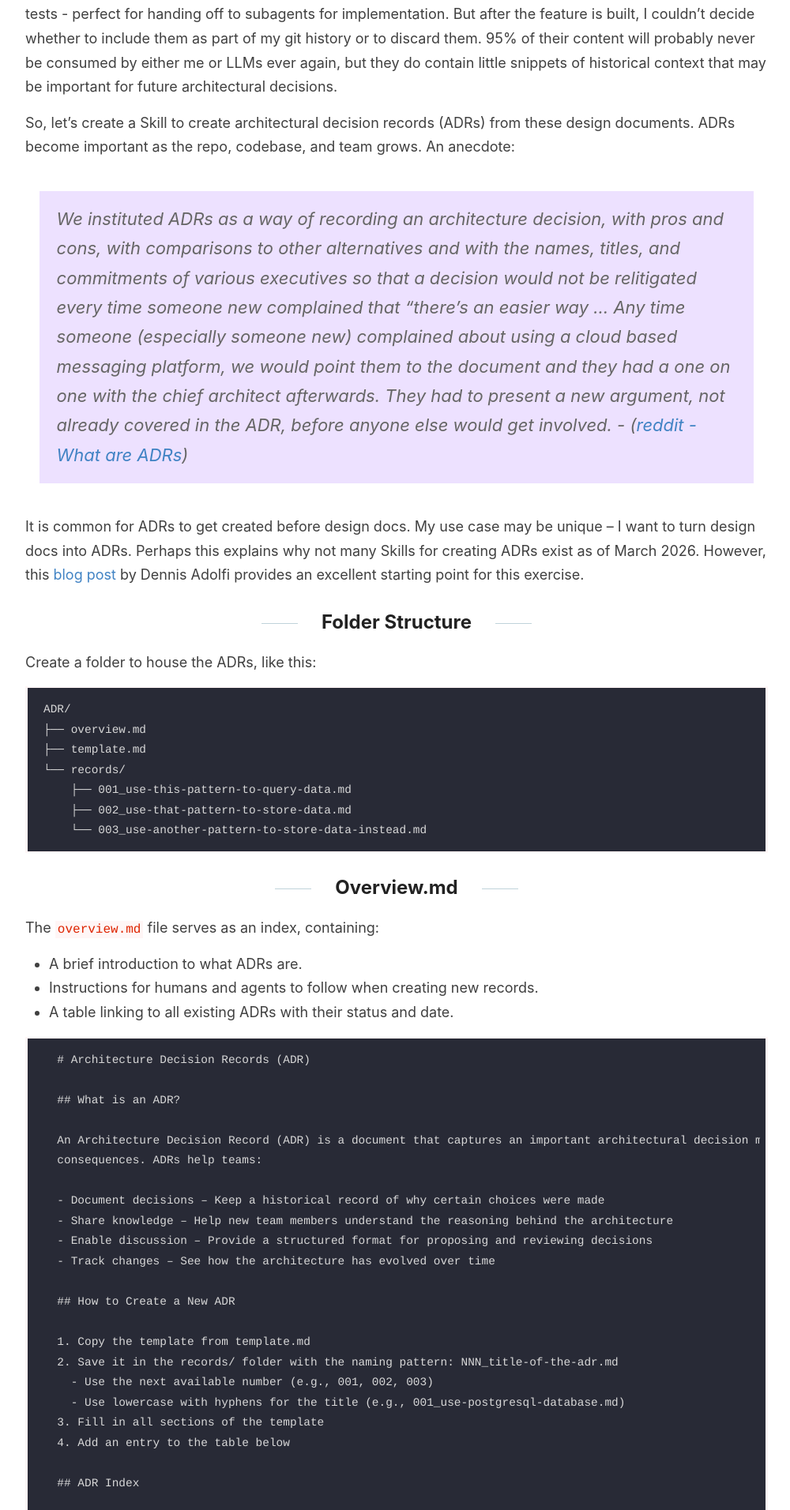
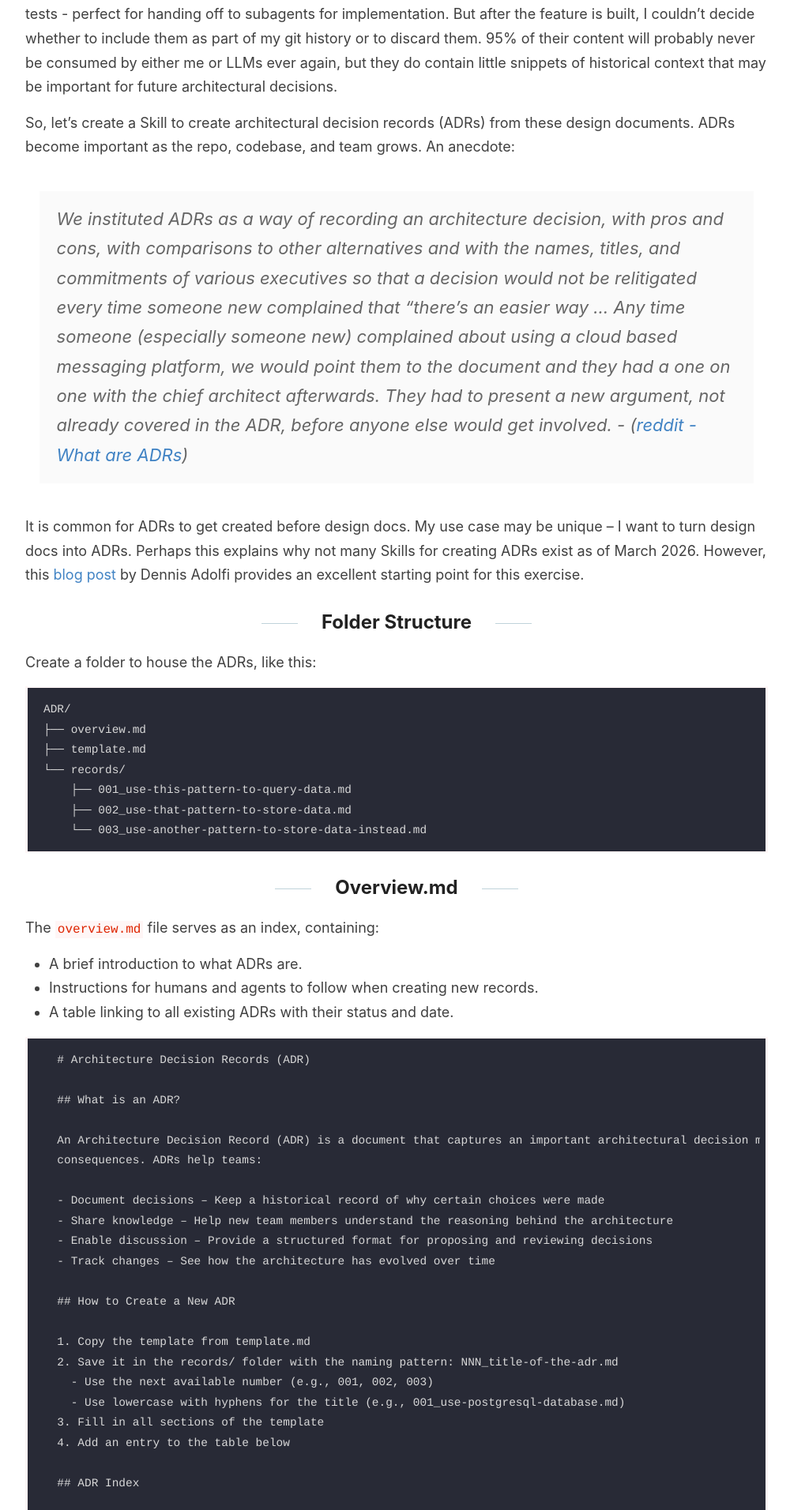
Before and after one commit to kfchou/kfchou.github.io, a Jekyll site: the page built from _posts/2026-03-11-ADR-skill.md, in a window 1280 px wide. Shown: the part 347-2259 px from the top of the page at 79% size, without its empty margins (138-1138 px from the left). Built offline with Jekyll 4.4.1, drawn with Linux system fonts in a browser that asks for light colours; comment, search, counter and statistics services are not loaded.

Commit message:
make blockquote less ugly

```diff
--- a/assets/style.scss
+++ b/assets/style.scss
@@ -388,7 +388,7 @@ nav {
     color: $gray;
     font-size: 22px;
     font-style: italic;
-    background-color: #ede1ff;
+    background-color: #fafafa;
   }
 
   .you-may-like{
```
